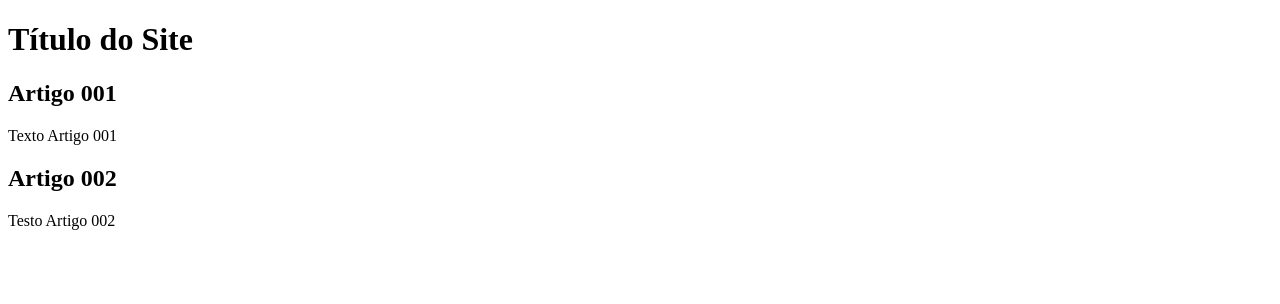
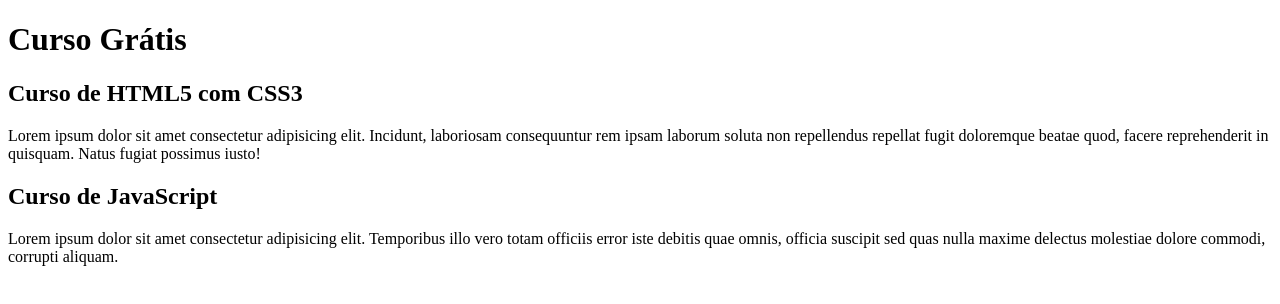
Before and after one commit to GoncalvesFilipe/ProjetoSite, a plain HTML site: page index.html in a window 1280 px wide. Drawn offline with Linux system fonts and the light colour scheme.

Commit message:
comecei a escrever conteudo

```diff
--- a/index.html
+++ b/index.html
@@ -8,16 +8,16 @@
 <body>
     <main>
         <header>
-            <h1>Título do Site</h1>
+            <h1>Curso Grátis</h1>
         </header>
     </main>
     <article>
-        <h2>Artigo 001</h2>
-        <p>Texto Artigo 001</p>
+        <h2>Curso de HTML5 com CSS3</h2>
+        <p>Lorem ipsum dolor sit amet consectetur adipisicing elit. Incidunt, laboriosam consequuntur rem ipsam laborum soluta non repellendus repellat fugit doloremque beatae quod, facere reprehenderit in quisquam. Natus fugiat possimus iusto!</p>
     </article>
     <article>
-        <h2>Artigo 002</h2>
-        <p>Testo Artigo 002</p>
+        <h2>Curso de JavaScript</h2>
+        <p>Lorem ipsum dolor sit amet consectetur adipisicing elit. Temporibus illo vero totam officiis error iste debitis quae omnis, officia suscipit sed quas nulla maxime delectus molestiae dolore commodi, corrupti aliquam.</p>
     </article>
 </body>
 </html>
```
